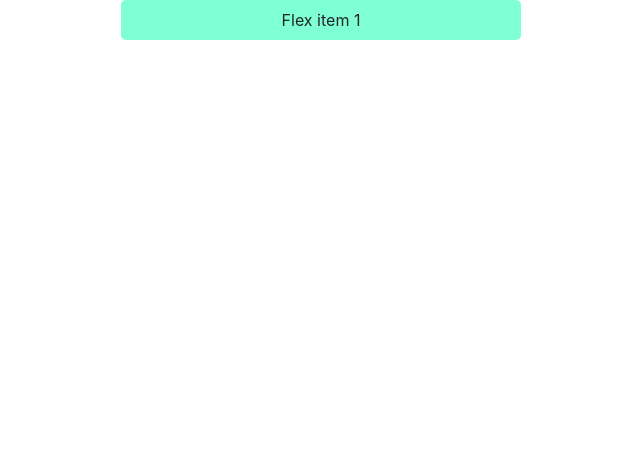
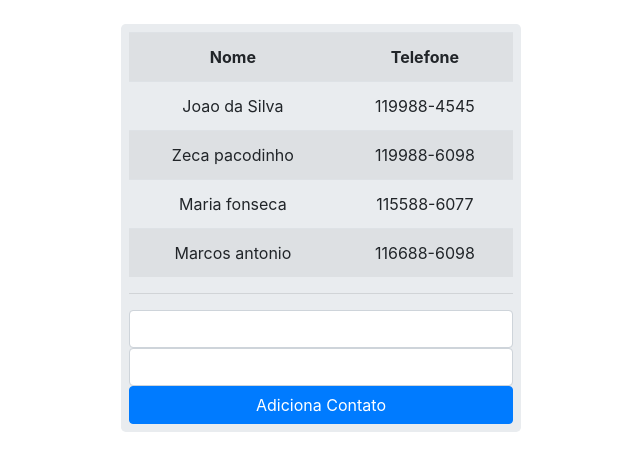
Before and after one commit to messiascardoso/Angular1John_papa, a website: page public/index.html in a window 1280 px wide. Shown: the whole page, without its empty margins (319-959 px from the left). Drawn offline with nearby package versions, Linux system fonts and the light colour scheme.

Commit message:
function Addcontato e ajuste de layout

```diff
--- a/public/css/style.css
+++ b/public/css/style.css
@@ -1,7 +1,3 @@
 .jumbotron{
     width: 400px;
 }
-
-.p-2{
-    background-color: aquamarine;
-}
--- a/public/index.html
+++ b/public/index.html
@@ -10,18 +10,24 @@
 </head>
 
 <body ng-controller="listaController as vm">
-    <!-- <div class="jumbotron text-center d-inline-flex p-2">
-        <h1>Angularjs 1</h1>
-        <p>{{vm.contatos}}</p>
-    </div> -->
-
-    <div class="d-flex justify-content-center">
-            <div class="p-2 jumbotron text-center">Flex item 1</div>
-
+        <div class="d-flex justify-content-center pt-4">
+            <div class="p-2 jumbotron text-center">
+                <table class="table table-striped">
+                    <tr>
+                        <th scope="col">Nome</th>
+                        <th scope="col">Telefone</th>
+                    </tr>
+                    <tr ng-repeat="contato in vm.contatos">
+                        <td>{{contato.nome}}</td>
+                        <td>{{contato.tel}}</td>
+                    </tr>
+                </table>
+                <hr>
+                <input type="text" name="" id="" class="form-control" ng-model="contato.nome">
+                <input type="text" name="" id="" class="form-control" ng-model="contato.tel">
+                <button ng-click="vm.addContato(contato)" class="btn btn-primary btn-block">Adiciona Contato</button>
+            </div>
     </div>
-
-
-
 
    <script src="bower_components/angular/angular.min.js"></script>
    <script src="js/main.js"></script>
--- a/public/js/controllers/lista-controller.js
+++ b/public/js/controllers/lista-controller.js
@@ -16,7 +16,12 @@
          *  em ordem alfabética, e não espalhados através do código do controller.
          */
         vm.addContato = addContato;
-        vm.contatos = {nome:'Joao da Silva', tel:'119988-4545'};
+        vm.contatos = [
+                        {nome:'Joao da Silva', tel:'119988-4545'},
+                        {nome:'Zeca pacodinho', tel:'119988-6098'},
+                        {nome:'Maria fonseca', tel:'115588-6077'},
+                        {nome:'Marcos antonio', tel:'116688-6098'}
+                      ];
 
         console.log(vm);
 
@@ -28,10 +33,9 @@
 
         }
 
-        function addContato(params) {
-
+        function addContato(contato) {
+            vm.contatos.push(angular.copy(contato));
         }
-
 
     }
 })();
```
